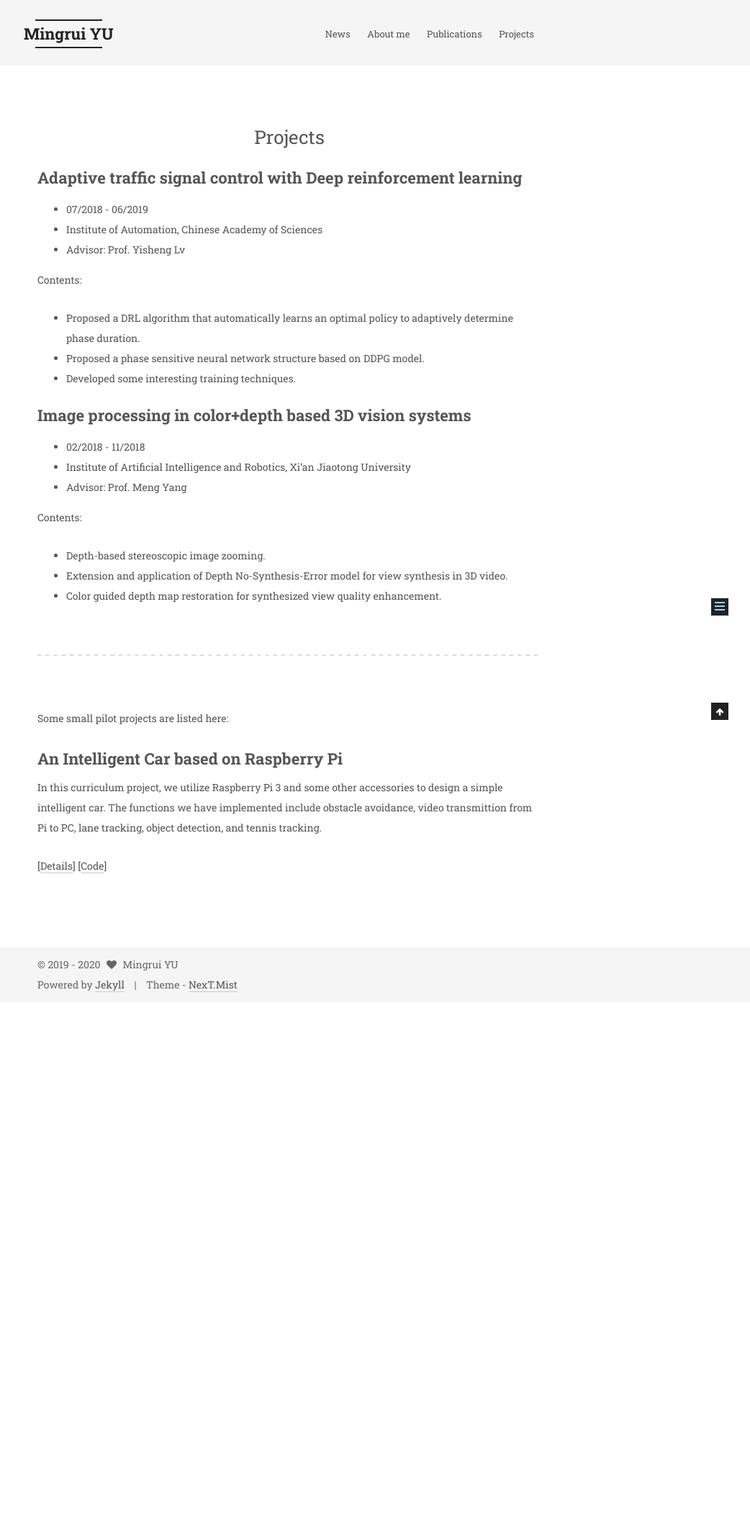
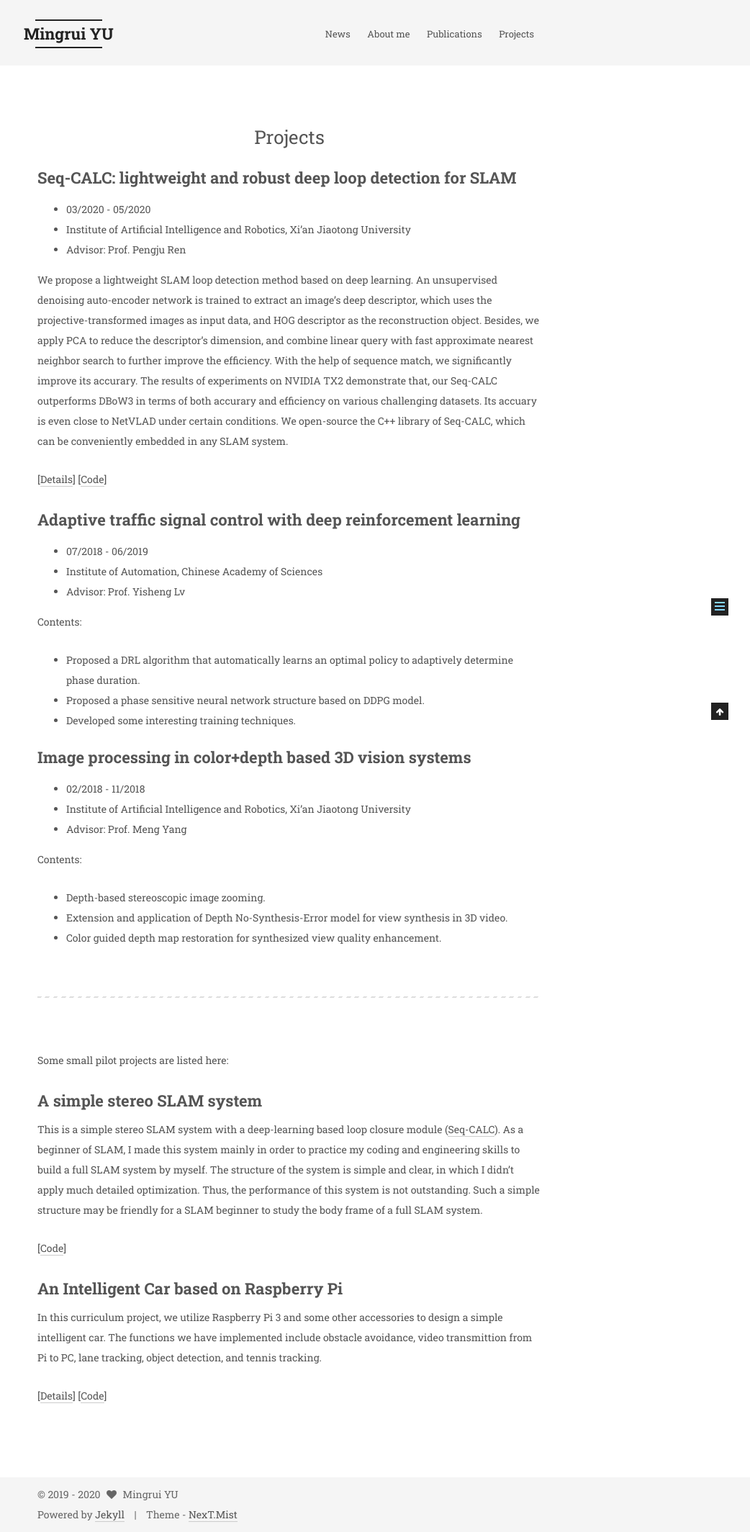
Before and after one commit to Mingrui-Yu/Mingrui-Yu.github.io, a Jekyll site: the page built from project/index.md, in a window 1280 px wide. Shown: the whole page at 72% size, without its empty margins (238-1280 px from the left). Built offline with Jekyll 4.4.1, drawn with Linux system fonts in a browser that asks for light colours; before the commit the page ends 1392 px from its top, so only the background shows below that.

Commit message:
Update index.md

```diff
--- a/project/index.md
+++ b/project/index.md
@@ -4,8 +4,19 @@ layout: page
 title: Projects
 ---
 
+## Seq-CALC: lightweight and robust deep loop detection for SLAM
 
-## Adaptive traffic signal control with Deep reinforcement learning
+* 03/2020 - 05/2020
+* Institute of Artificial Intelligence and Robotics, Xi’an Jiaotong University
+* Advisor: Prof. Pengju Ren
+
+We propose a lightweight SLAM loop detection method based on deep learning. An unsupervised denoising auto-encoder network is trained to extract an image’s deep descriptor, which uses the projective-transformed images as input data, and HOG descriptor as the reconstruction object. Besides, we apply PCA to reduce the descriptor’s dimension, and combine linear query with fast approximate nearest neighbor search to further improve the efficiency. With the help of sequence match, we significantly improve its accurary. The results of experiments on NVIDIA TX2 demonstrate that, our Seq-CALC outperforms DBoW3 in terms of both accurary and efficiency on various challenging datasets. Its accuary is even close to NetVLAD under certain conditions. We open-source the C++ library of Seq-CALC, which can be conveniently embedded in any SLAM system.
+
+[[Details](https://mingrui-yu.github.io/Seq-CALC/)] [[Code](https://github.com/Mingrui-Yu/Seq-CALC)]
+
+
+## Adaptive traffic signal control with deep reinforcement learning
+
 * 07/2018 - 06/2019
 * Institute of Automation, Chinese Academy of Sciences
 * Advisor: Prof. Yisheng Lv
@@ -17,6 +28,7 @@ phase duration.
 * Developed some interesting training techniques.
 
 ## Image processing in color+depth based 3D vision systems
+
 * 02/2018 - 11/2018
 * Institute of Artificial Intelligence and Robotics, Xi’an Jiaotong University
 * Advisor: Prof. Meng Yang
@@ -34,6 +46,13 @@ Contents:
 
 Some small pilot projects are listed here:
 
+## A simple stereo SLAM system
+
+This is a simple stereo SLAM system with a deep-learning based loop closure module ([Seq-CALC](https://github.com/Mingrui-Yu/Seq-CALC)). As a beginner of SLAM, I made this system mainly in order to practice my coding and engineering skills to build a full SLAM system by myself. The structure of the system is simple and clear, in which I didn't apply much detailed optimization. Thus, the performance of this system is not outstanding. Such a simple structure may be friendly for a SLAM beginner to study the body frame of a full SLAM system.
+
+[[Code](https://github.com/Mingrui-Yu/A-Simple-Stereo-SLAM-System)]
+
+
 ## An Intelligent Car based on Raspberry Pi
 
 In this curriculum project, we utilize Raspberry Pi 3 and some other accessories to design a simple intelligent car. The functions we have implemented include obstacle avoidance, video transmittion from Pi to PC, lane tracking, object detection, and tennis tracking.
```
